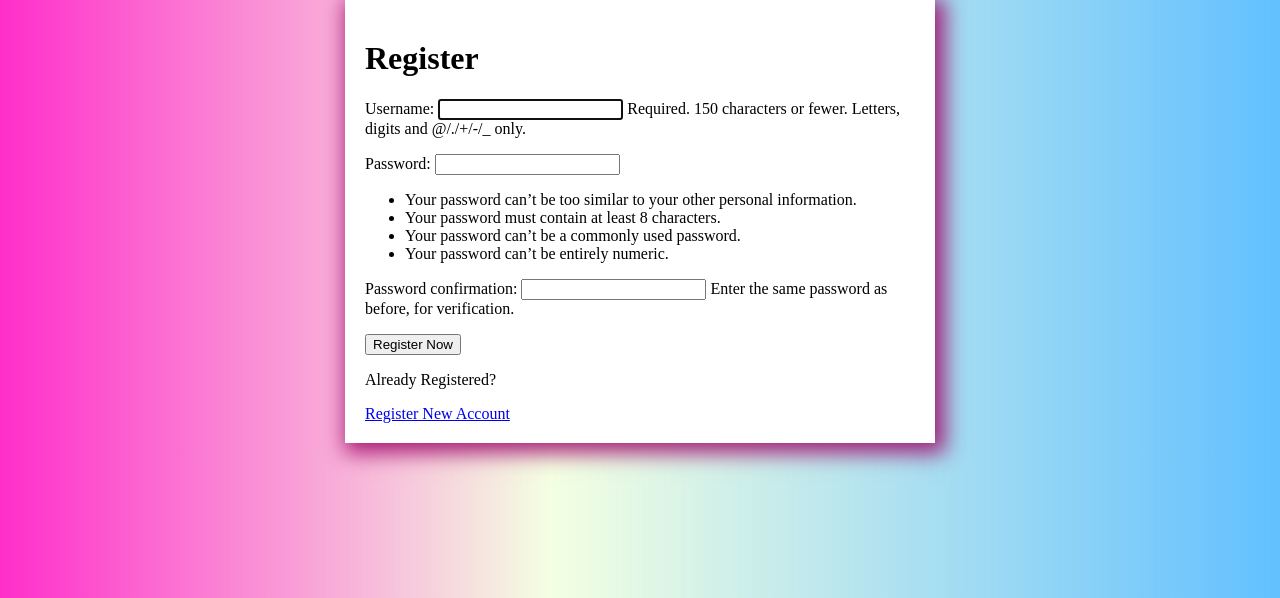
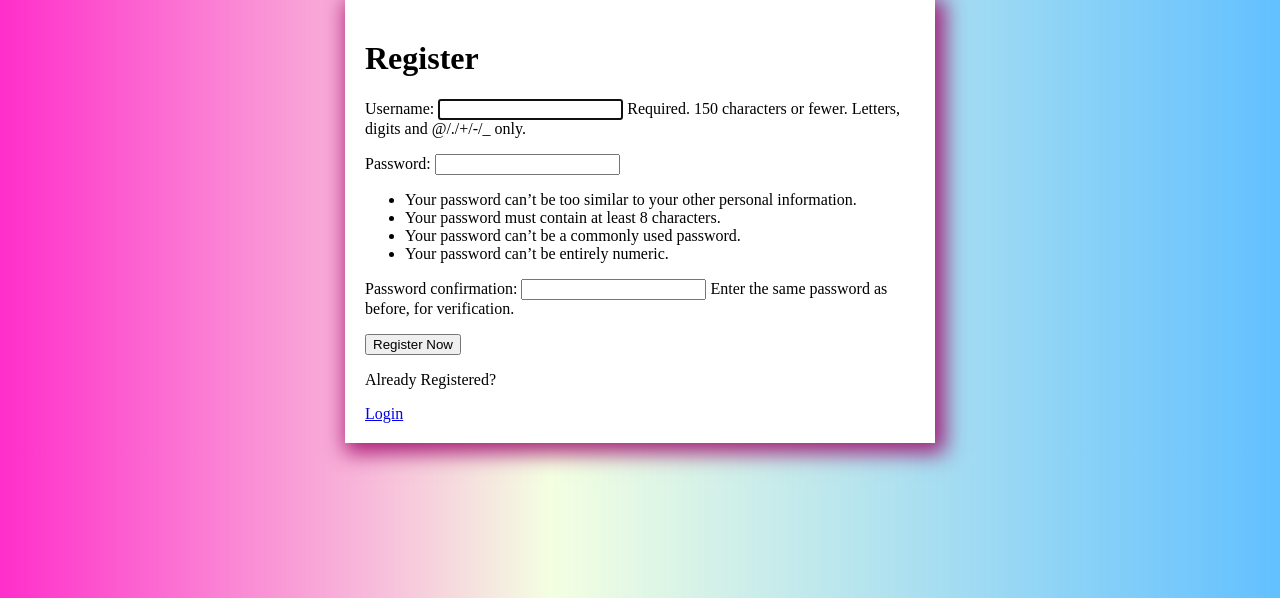
Before and after one commit to LeahGrim/TodoList, a Django app: page /register/ in a window 1280 px wide. Shown: the part 59-657 px from the top of the page. Run offline with Django 4.2, Linux system fonts and the light colour scheme.

Commit message:
fixed register page so that if the user is already registered, they will be brought to login page

```diff
--- a/todolistprj/todo/templates/todo/register.html
+++ b/todolistprj/todo/templates/todo/register.html
@@ -9,6 +9,6 @@
         <input type="submit" value="Register Now">
 
         <p> Already Registered? </p>
-        <a href="{% url 'register' %}"> Register New Account </a>
+        <a href="{% url 'login' %}"> Login </a>
     </form>
 {% endblock content %}
```
